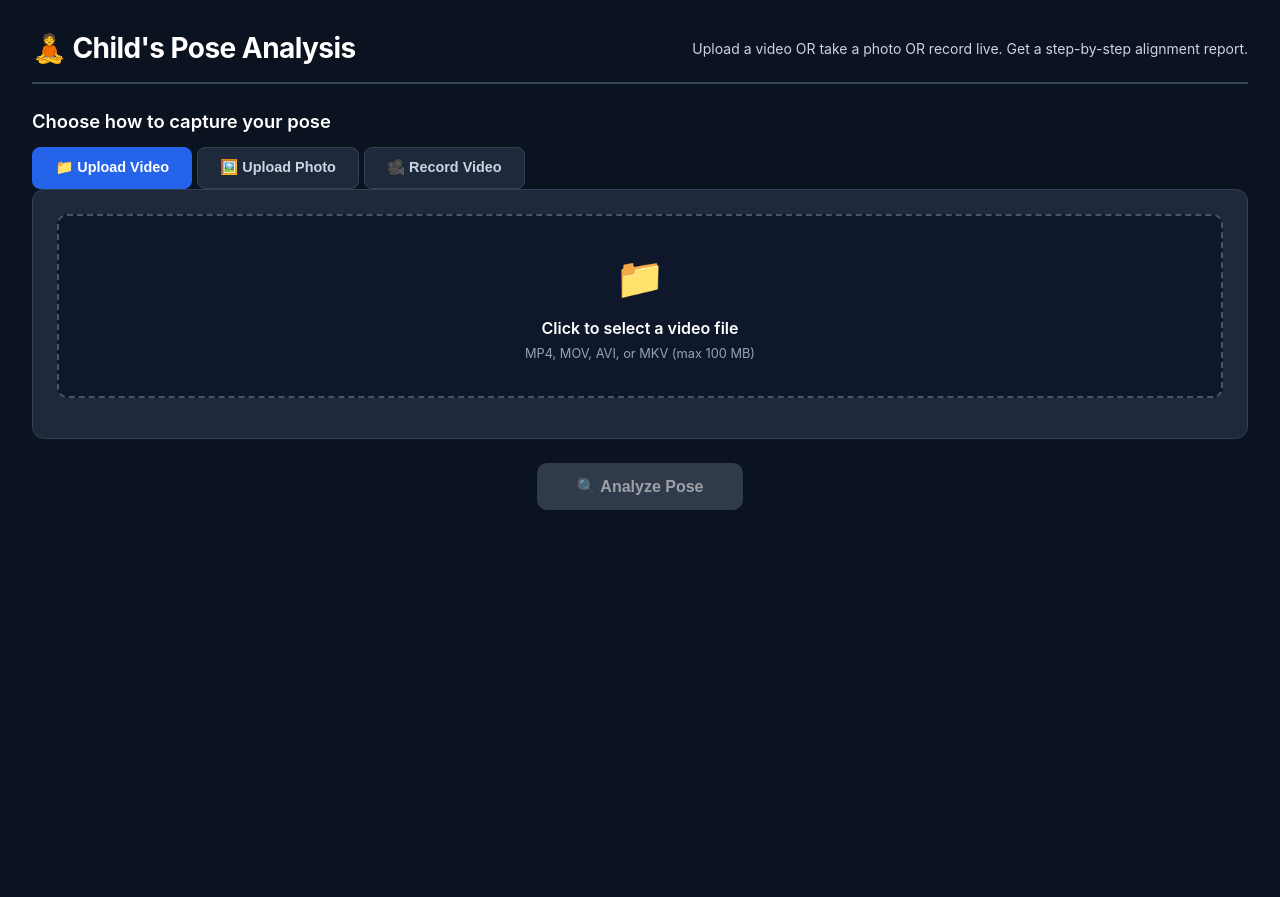
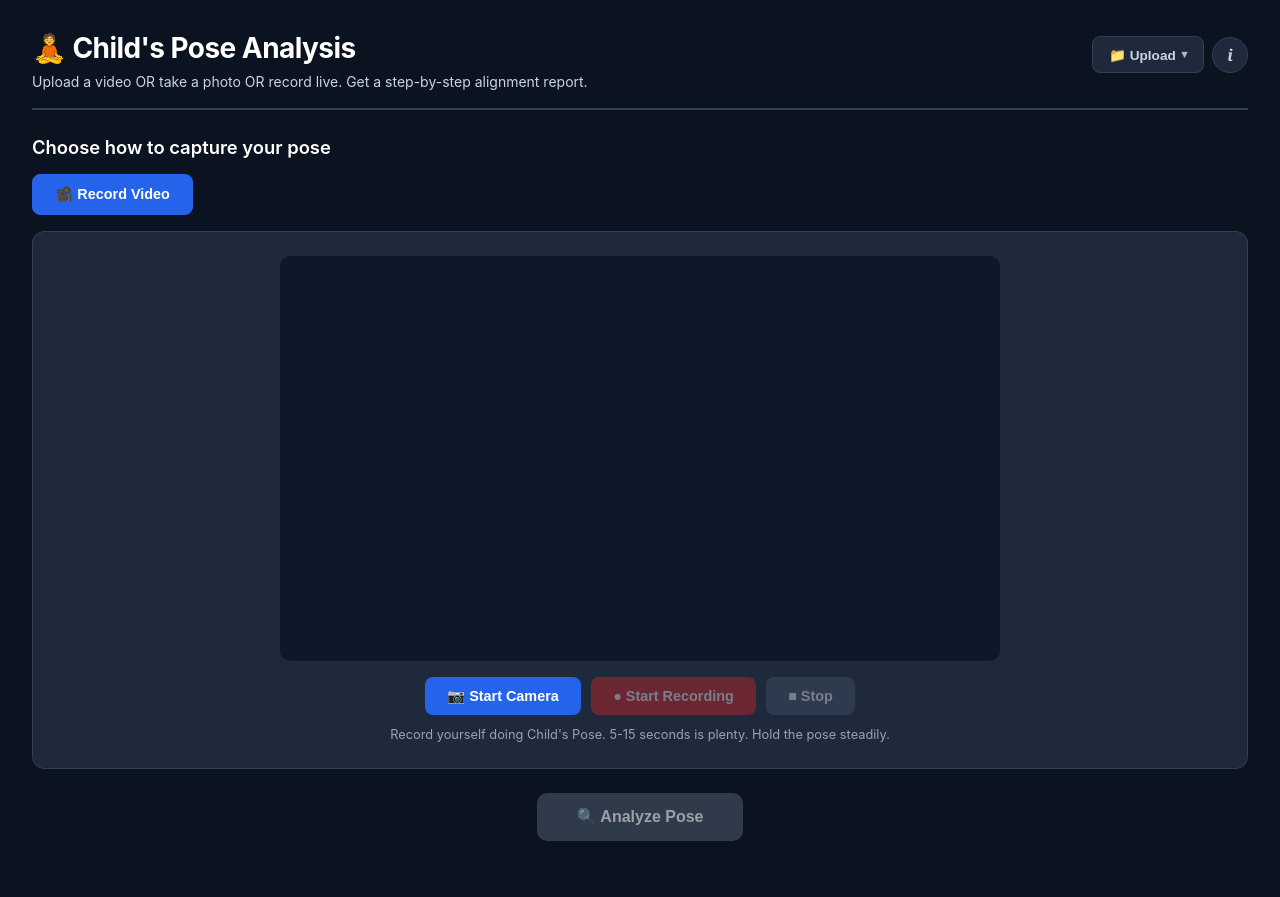
Before and after one commit to bikramjit-stillwater/Static-Chisld-Pose-Detection-V3RecordingVideo, a Flask app: page / in a window 1280 px wide. Before the commit the page ends 510 px from the top, so only its background shows below. Run offline with Flask 3, Linux system fonts and the light colour scheme.

Commit message:
Update index.html

```diff
--- a/templates/index.html
+++ b/templates/index.html
@@ -1,12 +1,30 @@
 {% extends "base.html" %}
 
 {% block content %}
+<!-- Page header with title on left, Upload dropdown + info icon on right -->
 <div class="page-header">
-    <h1>🧘 Child's Pose Analysis</h1>
-    <div class="subtitle">Upload a video OR take a photo OR record live. Get a step-by-step alignment report.</div>
+    <div class="header-content">
+        <h1>🧘 Child's Pose Analysis</h1>
+        <div class="subtitle">Upload a video OR take a photo OR record live. Get a step-by-step alignment report.</div>
+    </div>
+    <div class="header-actions">
+        <div class="upload-dropdown">
+            <button class="dropdown-toggle" id="upload-toggle">
+                📁 Upload <span class="dropdown-caret">▾</span>
+            </button>
+            <div class="upload-options" id="upload-options">
+                <button class="tab-btn dropdown-item" data-tab="upload-video">📹 Upload Video</button>
+                <button class="tab-btn dropdown-item" data-tab="upload-photo">🖼️ Upload Photo</button>
+            </div>
+        </div>
+        <button class="info-btn" id="info-toggle" aria-label="How to capture" title="How to capture">
+            <span class="info-icon">i</span>
+        </button>
+    </div>
 </div>
 
-<div class="side-view-banner">
+<!-- Info banner: hidden by default, shown when info button is clicked -->
+<div class="side-view-banner" id="info-banner">
     <div class="label">📐 Important - record from the SIDE</div>
     <div class="title">This pose is on the floor - capture from the side of your body</div>
     <div class="body-text">
@@ -21,14 +39,13 @@
 
 <h2>Choose how to capture your pose</h2>
 
-<div class="tab-nav">
-    <button class="tab-btn active" data-tab="upload-video">📁 Upload Video</button>
-    <button class="tab-btn" data-tab="upload-photo">🖼️ Upload Photo</button>
-    <button class="tab-btn" data-tab="record-video">🎥 Record Video</button>
+<!-- Only Record Video button here; Upload moved to header -->
+<div class="capture-selector">
+    <button class="tab-btn active" data-tab="record-video">🎥 Record Video</button>
 </div>
 
-<!-- Tab 1: Upload Video -->
-<div class="tab-panel active" id="tab-upload-video">
+<!-- Tab panels - Record Video is default active -->
+<div class="tab-panel" id="tab-upload-video">
     <div class="upload-zone">
         <input type="file" id="video-file" accept="video/mp4,video/quicktime,video/x-msvideo,video/x-matroska,.mp4,.mov,.avi,.mkv" hidden>
         <label for="video-file" class="upload-label">
@@ -40,7 +57,6 @@
     </div>
 </div>
 
-<!-- Tab 2: Upload Photo -->
 <div class="tab-panel" id="tab-upload-photo">
     <div class="upload-zone">
         <input type="file" id="photo-file" accept="image/jpeg,image/png,.jpg,.jpeg,.png" hidden>
@@ -53,8 +69,7 @@
     </div>
 </div>
 
-<!-- Tab 3: Record Video -->
-<div class="tab-panel" id="tab-record-video">
+<div class="tab-panel active" id="tab-record-video">
     <div class="record-zone">
         <div class="record-preview-wrap">
             <video id="record-preview" autoplay muted playsinline></video>
```
